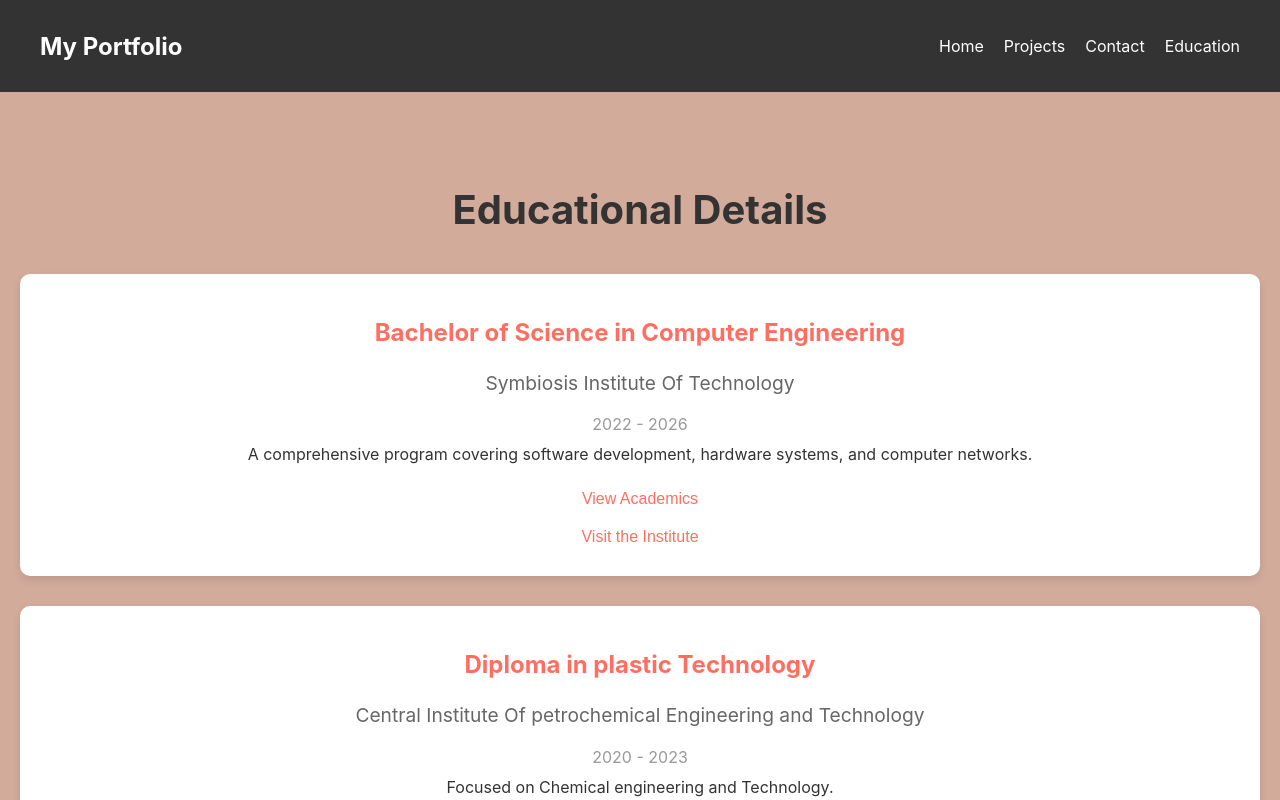
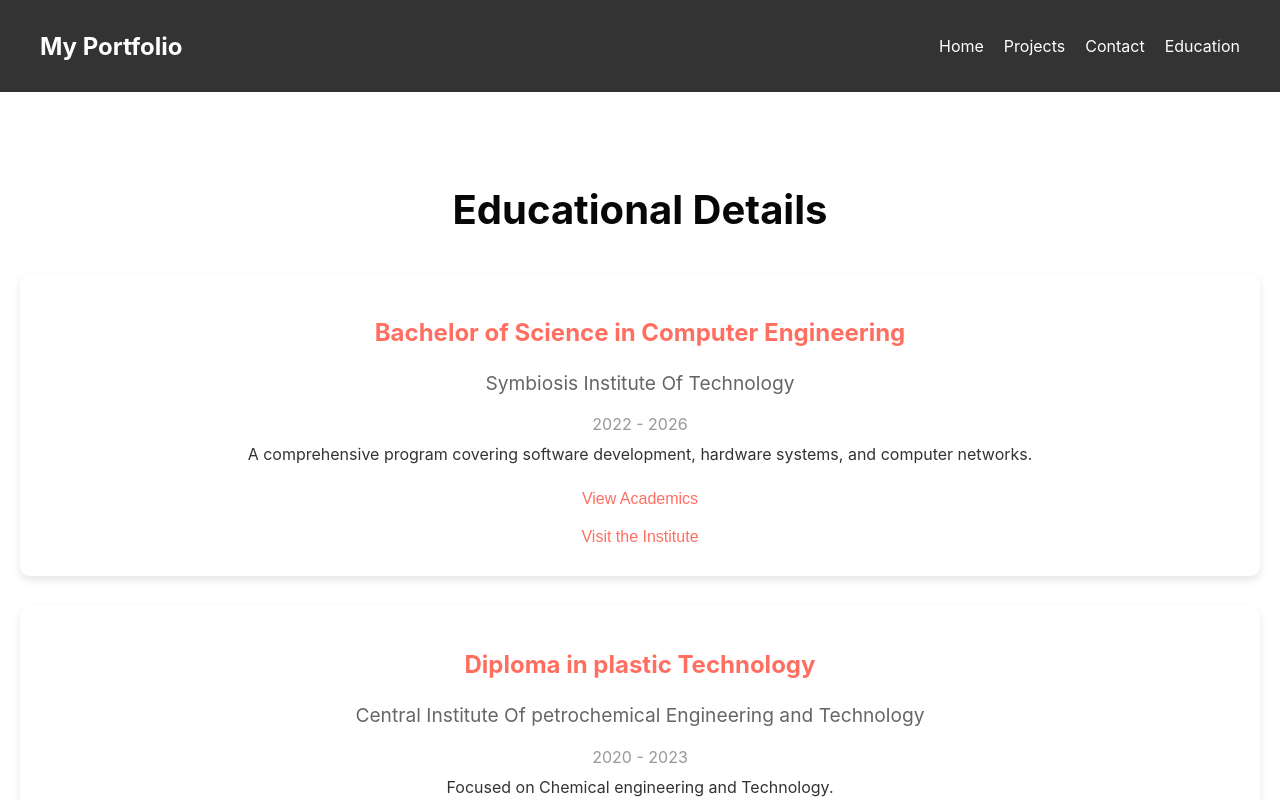
Before and after one commit to Mak1003/frontend-mak-portfolio, a React (Create React App) app: page /education in a window 1280 px wide. Shown: the top 800 px of the page. Built offline with nearby package versions, Linux system fonts and the light colour scheme.

Commit message:
education.css code updated

```diff
--- a/src/components/Education.css
+++ b/src/components/Education.css
@@ -2,14 +2,14 @@
 
 .education {
     padding: 60px 20px;
-    background-color: #d3ab9b;
+    background-color: linear-gradient(#f76126 to #d1565f);
     text-align: center;
   }
 
   .education-title {
     font-size: 2.5rem;
     margin-bottom: 40px;
-    color: #333;
+    color: #070707;
   }
 
   .education-item {
```
